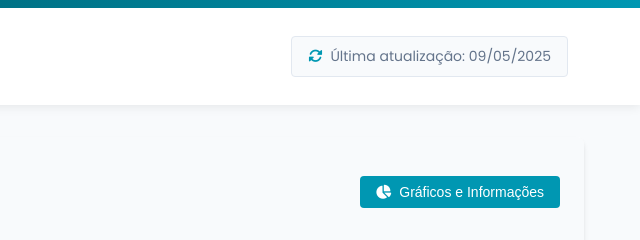
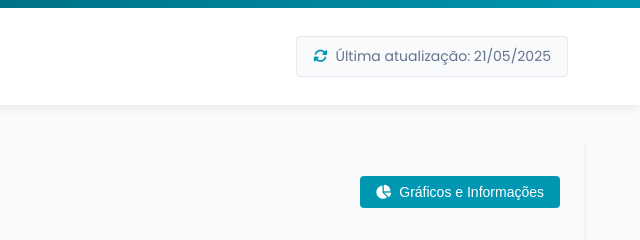
Before and after one commit to juanandradegonzalez/mapa-funcionarios, a plain HTML site: page index.html in a window 1280 px wide. Shown: the top 240 px of the page, 640-1280 px from the left. Drawn offline with nearby package versions, Linux system fonts and the light colour scheme.

Commit message:
index.html

```diff
--- a/index.html
+++ b/index.html
@@ -21,7 +21,7 @@
         </div>
       </div>
       <div class="header-actions">
-        <div id="lastUpdated"><i class="fas fa-sync-alt"></i> Última atualização: 09/05/2025</div>
+        <div id="lastUpdated"><i class="fas fa-sync-alt"></i> Última atualização: 21/05/2025</div>
       </div>
     </header>
   </div>
```
